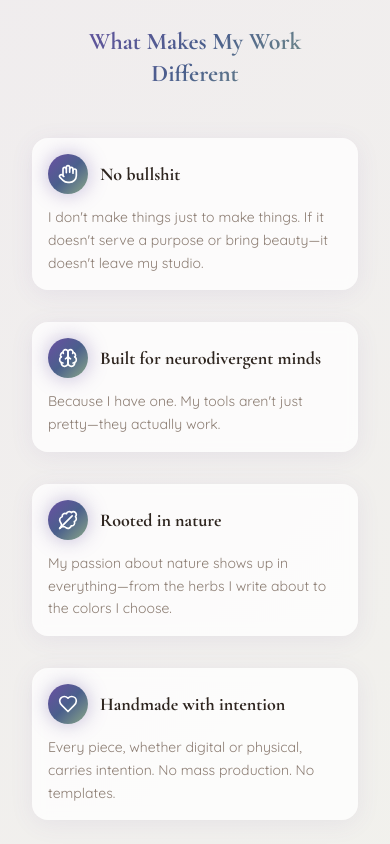
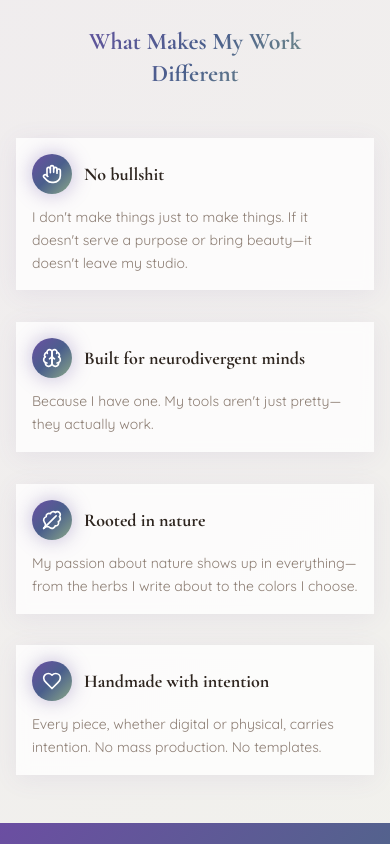
Before and after one commit to FeyaBloom/feya-bloom-studio, a React (Vite) app: page / in a window 390 px wide. Shown: the part 1300-2144 px from the top of the page. Built offline with nearby package versions, Linux system fonts and the light colour scheme; the HTML template or start-up script is replaced by a standard one; a web font is replaced by a local one.

Commit message:
Refactor "What Makes My Work Different" section
Adjusted the "What Makes My Work Different" section to be responsive on mobile devices. On mobile screens, the cards will now stretch to full width, and the timeline line will be hidden. On larger screens, the original layout will be preserved.

```diff
--- a/src/pages/Home.tsx
+++ b/src/pages/Home.tsx
@@ -154,7 +154,7 @@ const Home = () => {
       </svg>
 
       {/* Cards */}
-      <div className="space-y-8 md:space-y-16 relative">
+      <div className="space-y-8 md:space-y-16 relative -mx-4 md:mx-0">
         {differences.map((item, index) => {
               const Icon = item.icon;
               const isEven = index % 2 === 0;
@@ -172,7 +172,7 @@ const Home = () => {
                 ease: "easeOut"
               }} className={`relative flex items-center ${isEven ? 'lg:justify-start' : 'lg:justify-end'}`}>
               <div className="w-full lg:w-1/2">
-                <div className="glass-card rounded-2xl p-4 md:p-6 shadow-soft hover:shadow-elevated hover:scale-105 transition-smooth">
+                <div className="glass-card rounded-none md:rounded-2xl p-4 md:p-6 shadow-soft hover:shadow-elevated hover:scale-105 transition-smooth">
                   <div className="flex items-center gap-3 md:gap-4 mb-3">
                     <div className="w-10 h-10 md:w-12 md:h-12 gradient-feya-bg rounded-full flex items-center justify-center shadow-[0_0_20px_rgba(107,79,163,0.4)] flex-shrink-0">
                       <Icon className="w-5 h-5 md:w-6 md:h-6 text-white" />
```
